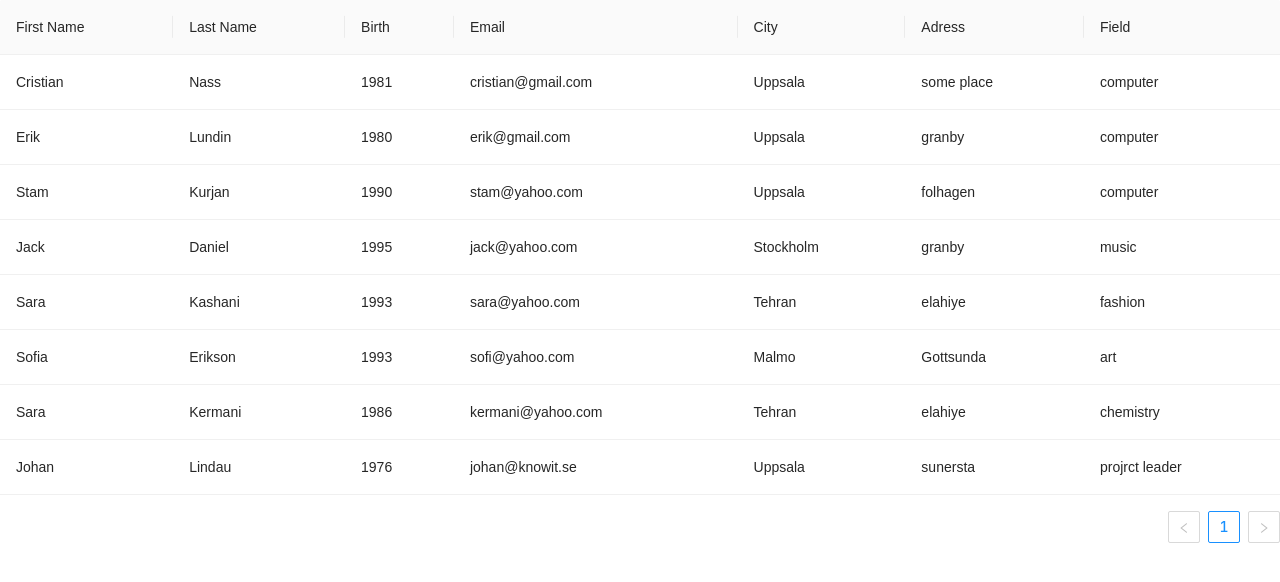
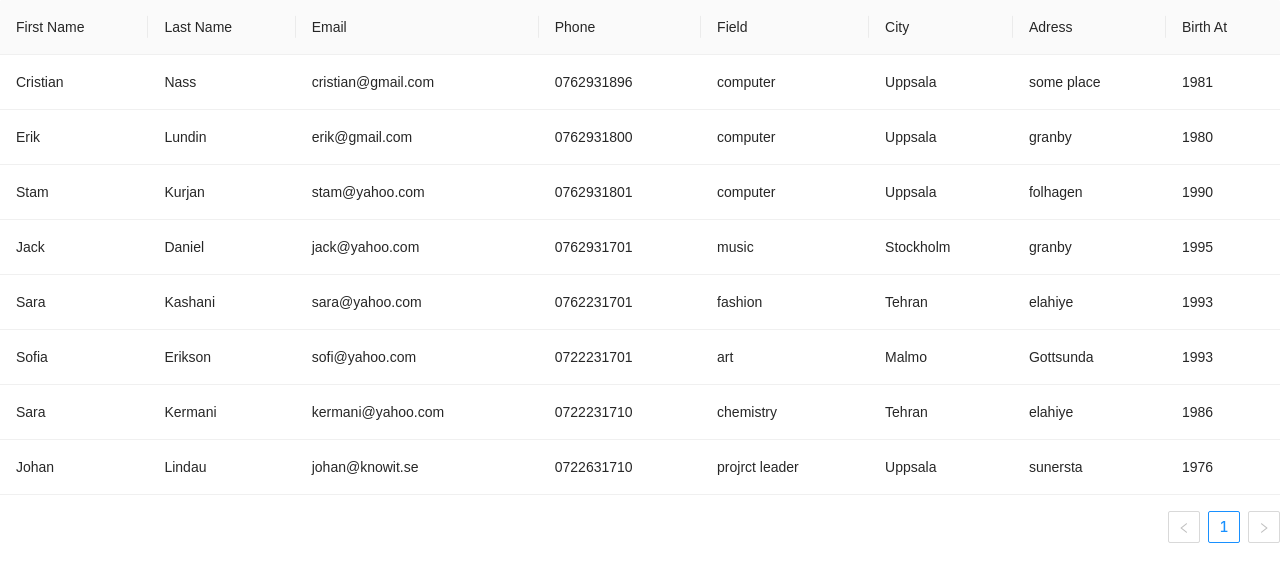
Before and after one commit to Cristian-Nass/personal-practice-react, a React (Create React App) app: page / in a window 1280 px wide. Shown: the top 582 px of the page. Built offline with nearby package versions, Linux system fonts and the light colour scheme.

Commit message:
implemented table

```diff
--- a/src/components/CustomSearch.tsx
+++ b/src/components/CustomSearch.tsx
@@ -15,14 +15,19 @@ const CustomSearch = () => {
       key: "firstName",
     },
     {
-      title: "Birth",
-      dataIndex: "birthAt",
-      key: "birthAt",
-    },
-    {
       title: "Email",
       dataIndex: "email",
       key: "email",
+    },
+    {
+      title: "Phone",
+      dataIndex: "phone",
+      key: "phone",
+    },
+    {
+      title: "Field",
+      dataIndex: "field",
+      key: "field",
     },
     {
       title: "City",
@@ -35,9 +40,9 @@ const CustomSearch = () => {
       key: "adress",
     },
     {
-      title: "Field",
-      dataIndex: "field",
-      key: "field",
+      title: "Birth At",
+      dataIndex: "birthAt",
+      key: "birthAt",
     },
   ];
 
--- a/src/components/data.ts
+++ b/src/components/data.ts
@@ -3,15 +3,17 @@ export const users = [
         firstName: "Cristian",
         lastName: "Nass",
         email: "cristian@gmail.com",
+        phone: '0762931896',
         city: "Uppsala",
         adress: "some place",
         field: "computer",
-        birthAt: 1981,
+        birthAt: 1981
     },
     {
         firstName: "Erik",
         lastName: "Lundin",
         email: "erik@gmail.com",
+        phone: '0762931800',
         city: "Uppsala",
         adress: "granby",
         field: "computer",
@@ -21,6 +23,7 @@ export const users = [
         firstName: "Stam",
         lastName: "Kurjan",
         email: "stam@yahoo.com",
+        phone: '0762931801',
         city: "Uppsala",
         adress: "folhagen",
         field: "computer",
@@ -30,6 +33,7 @@ export const users = [
         firstName: "Jack",
         lastName: "Daniel",
         email: "jack@yahoo.com",
+        phone: '0762931701',
         city: "Stockholm",
         adress: "granby",
         field: "music",
@@ -39,6 +43,7 @@ export const users = [
         firstName: "Sara",
         lastName: "Kashani",
         email: "sara@yahoo.com",
+        phone: '0762231701',
         city: "Tehran",
         adress: "elahiye",
         field: "fashion",
@@ -49,6 +54,7 @@ export const users = [
         lastName: "Erikson",
         email: "sofi@yahoo.com",
         city: "Malmo",
+        phone: '0722231701',
         adress: "Gottsunda",
         field: "art",
         birthAt: 1993,
@@ -58,6 +64,7 @@ export const users = [
         lastName: "Kermani",
         email: "kermani@yahoo.com",
         city: "Tehran",
+        phone: '0722231710',
         adress: "elahiye",
         field: "chemistry",
         birthAt: 1986,
@@ -67,6 +74,7 @@ export const users = [
         lastName: "Lindau",
         email: "johan@knowit.se",
         city: "Uppsala",
+        phone: '0722631710',
         adress: "sunersta",
         field: "projrct leader",
         birthAt: 1976,
```
